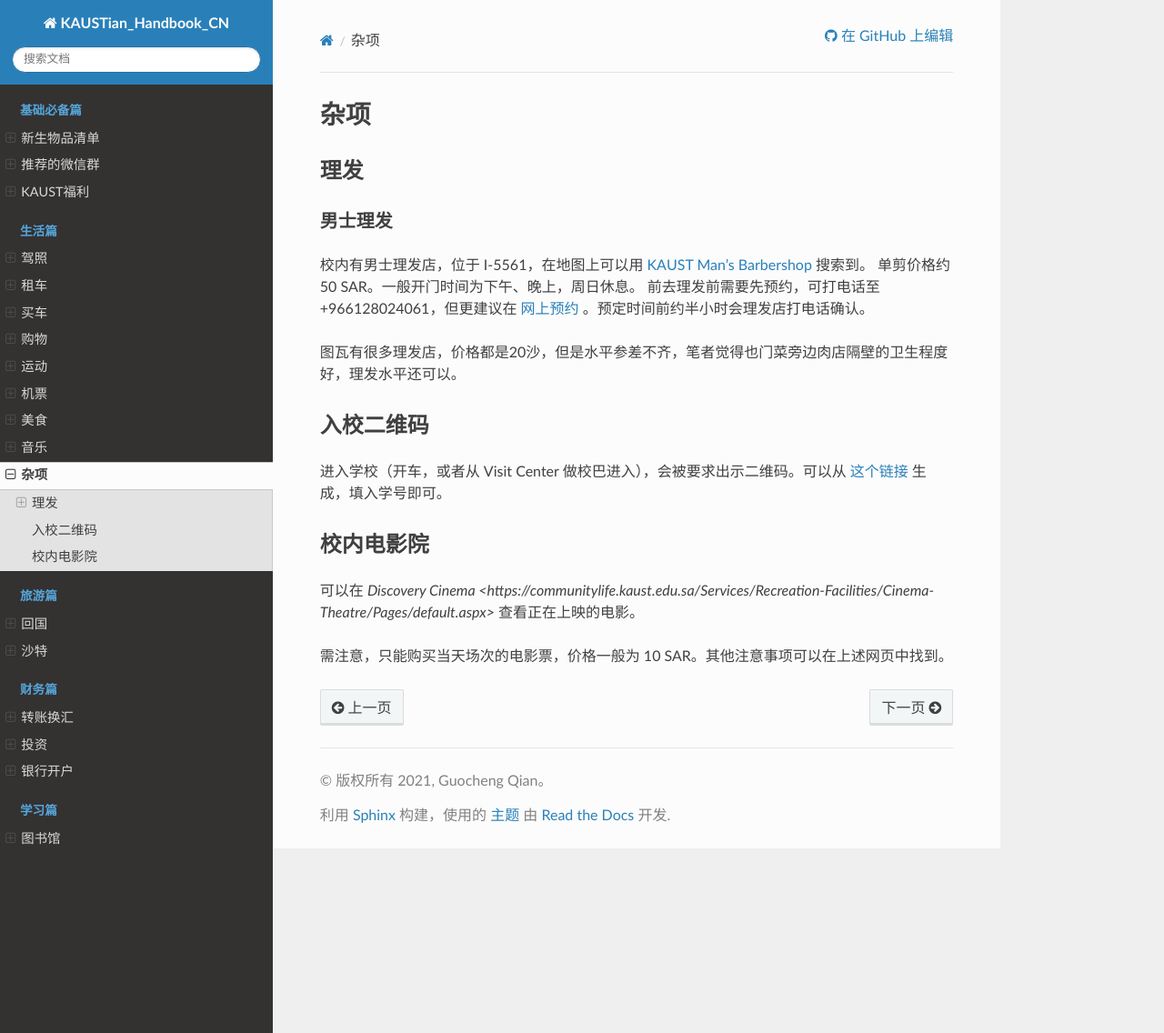
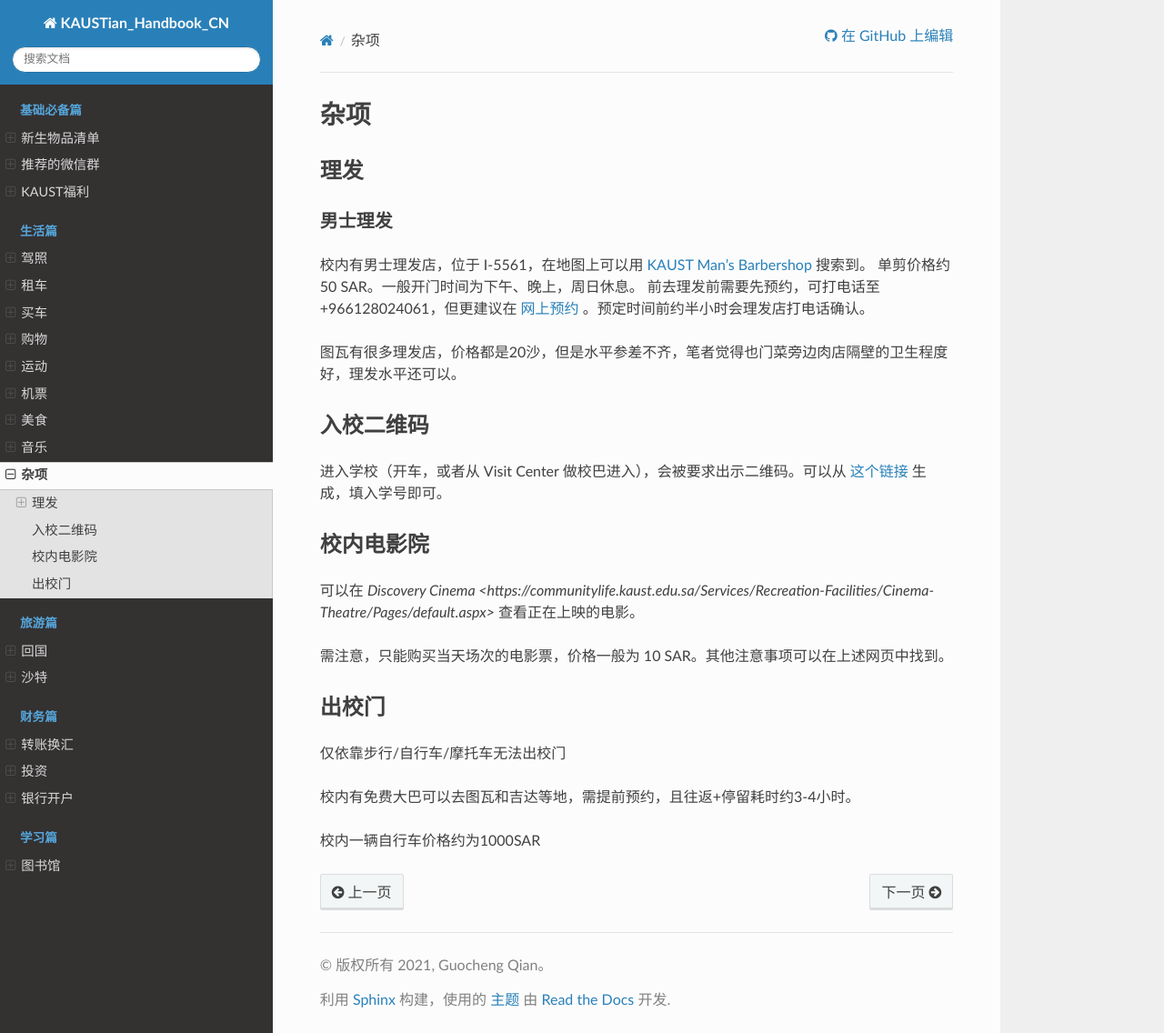
Before and after one commit to guochengqian/KAUSTian_Handbook_CN, a Sphinx documentation site: the page built from docs/content/life/misc.rst, in a window 1280 px wide and 1136 px high. Shown: the whole window at 91% size. Built offline with Sphinx 7.4.7 and the Read the Docs theme 2.0.0, drawn with Linux system fonts in a browser that asks for light colours.

Commit message:
some basic update

```diff
--- a/docs/content/life/misc.rst
+++ b/docs/content/life/misc.rst
@@ -16,14 +16,23 @@
 
 
 入校二维码
-------
+--------------
 
 进入学校（开车，或者从 Visit Center 做校巴进入），会被要求出示二维码。可以从 `这个链接 <https://vms.kaust.edu.sa/apps/GAPlatform/>`_ 生成，填入学号即可。
 
 
 校内电影院
-------
+------------
 
 可以在 `Discovery Cinema <https://communitylife.kaust.edu.sa/Services/Recreation-Facilities/Cinema-Theatre/Pages/default.aspx>` 查看正在上映的电影。
 
 需注意，只能购买当天场次的电影票，价格一般为 10 SAR。其他注意事项可以在上述网页中找到。
+
+
+出校门
+------------
+仅依靠步行/自行车/摩托车无法出校门
+
+校内有免费大巴可以去图瓦和吉达等地，需提前预约，且往返+停留耗时约3-4小时。
+
+校内一辆自行车价格约为1000SAR
--- a/docs/content/life/shopping.rst
+++ b/docs/content/life/shopping.rst
@@ -84,6 +84,7 @@ Tabby
 ^^^^^^^^^^^
 在国内网购之后走“香港DHL 拼单群” 或者其他国际转运方式邮寄沙特。拼单群有两种邮寄方式，EMS（能够寄品牌产品，时效比较慢大约一单30天） 或者DHL（不能寄品牌产品，时效很快大约一单10天内），运费都是60元/kg 左右。
 
+校内的卡为SABB-> VISA, SNB-> MasterCard，均可直接使用SAR在淘宝进行购物，但是需要缴纳一定的手续费
 
 微信群购物
 ^^^^^^^^^^^
--- a/docs/content/study/library.rst
+++ b/docs/content/study/library.rst
@@ -6,6 +6,12 @@
 资源
 --------
 
+图书
+^^^^^^^^
+实体书资源较少，且仅有一排书架，大多为电子资源，且校内网可访问绝大部分科研论文数据库。
+图书馆有大量Mac 台式机以供公用，但是仅旧版Mac有windows 和 Mac OS双系统
+图书馆内可以免费打印，只需要输入信息门户账号密码即可
+
 小组学习室分布图
 ^^^^^^^^^^^^^^^^^
 
```
Also changed, not shown: docs/content/life/music.rst (+8 -1 lines).
